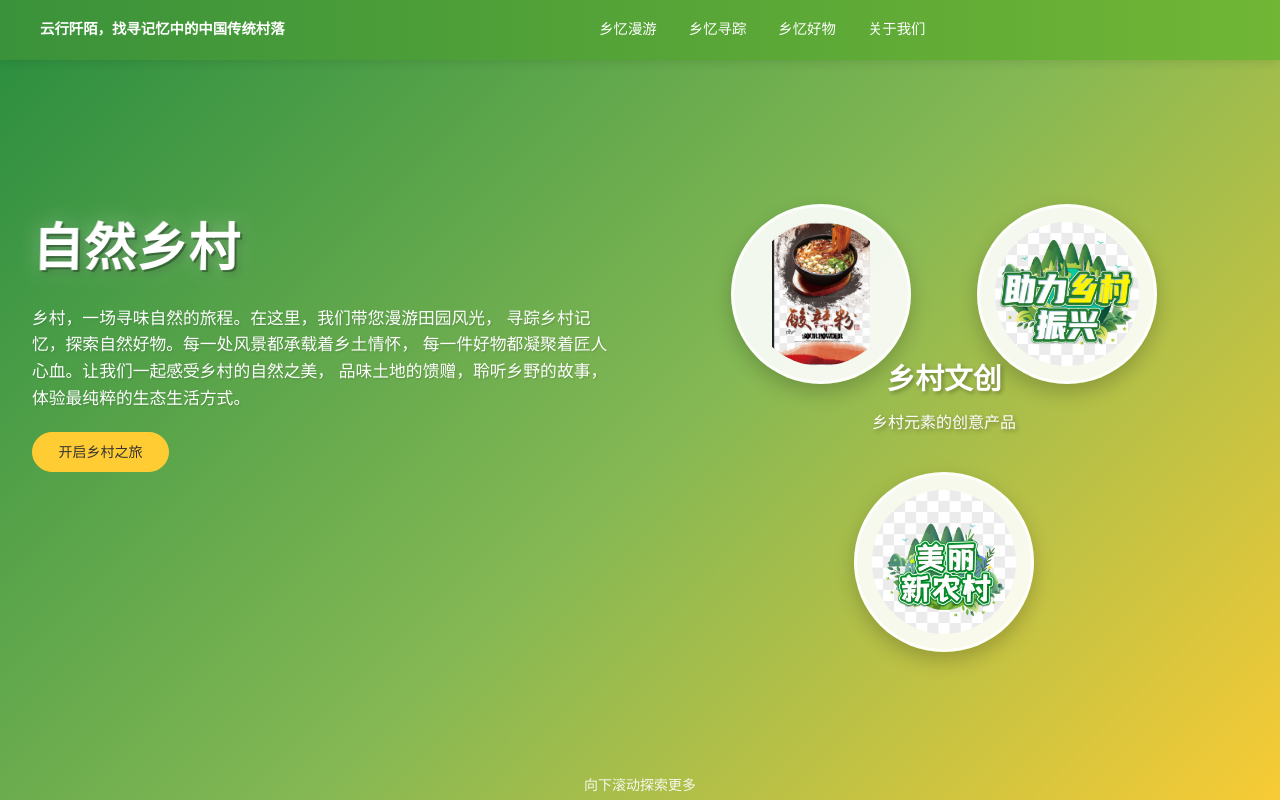
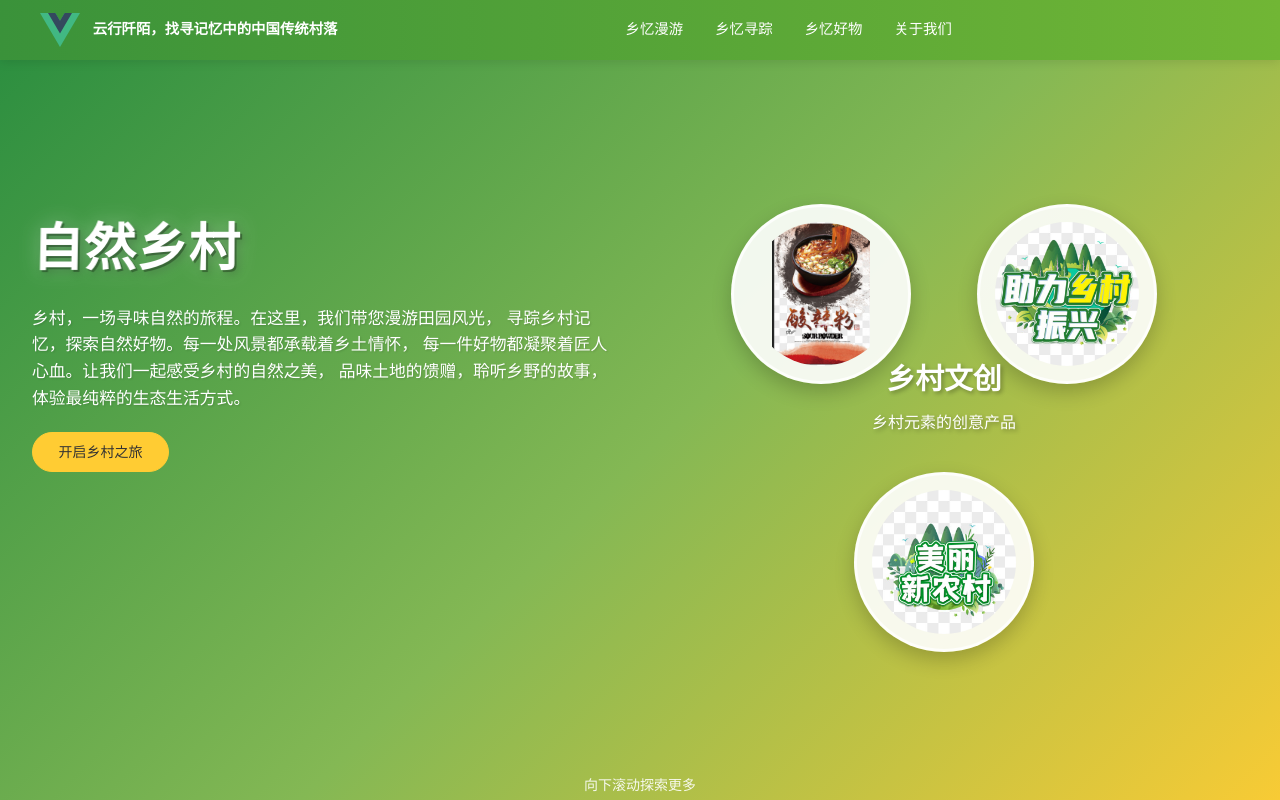
Before and after one commit to shangwu102/shangwu-village, a Vue app: page / in a window 1280 px wide. Built offline with nearby package versions, Linux system fonts and the light colour scheme.

Commit message:
添加logo

```diff
--- a/src/App.vue
+++ b/src/App.vue
@@ -31,7 +31,7 @@ onUnmounted(() => {
       <!-- Logo -->
       <div class="logo-section">
         <RouterLink to="/" class="logo-link">
-          <!-- <span class="logo-text">DCM</span> -->
+          <img src="@/assets/logo.svg" alt="乡村记忆" class="logo-image" />
           <span class="logo-title" style="font-weight: bold;">云行阡陌，找寻记忆中的中国传统村落</span>
         </RouterLink>
       </div>
@@ -109,6 +109,13 @@ onUnmounted(() => {
   align-items: center;
   text-decoration: none;
   color: white;
+}
+
+.logo-image {
+  width: 40px;
+  height: 40px;
+  margin-right: 0.8rem;
+  object-fit: contain;
 }
 
 .logo-text {
```
